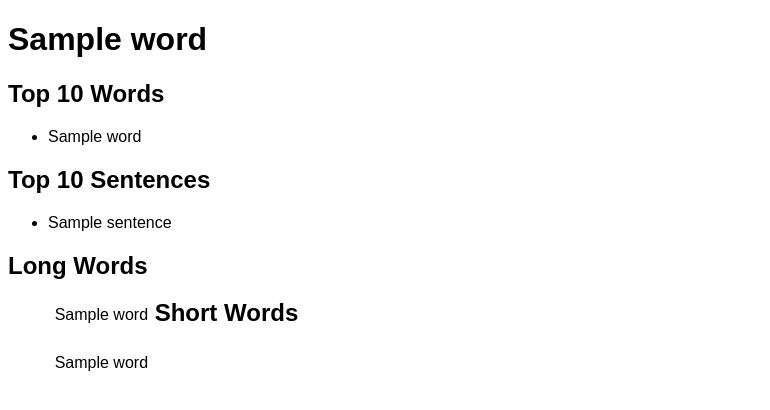
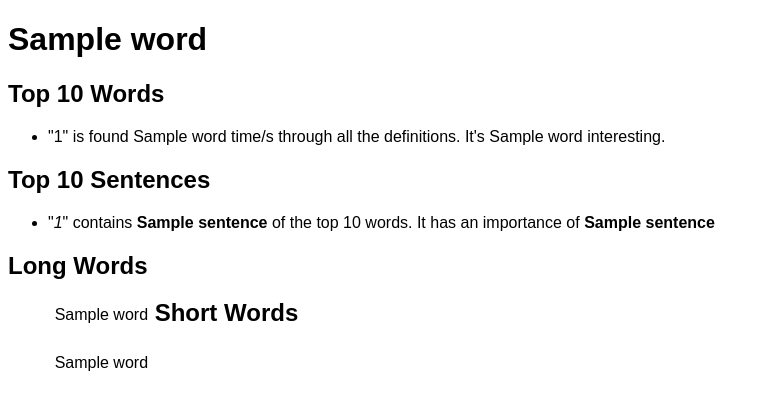
Before and after one commit to anthx/urban-stats, a Python web app: template templates/definition.html in a window 1280 px wide. Shown: the top 410 px of the page, without its empty margins (0-770 px from the left). Run offline with Jinja, Linux system fonts and the light colour scheme; the template is opened without the code that fills it: most values are stand-ins (such as "Sample title", 1, 10 or a date in 2020).

Commit message:
improved messages

```diff
--- a/templates/definition.html
+++ b/templates/definition.html
@@ -26,13 +26,13 @@
 <h2>Top 10 Words</h2>
 <ul>
 {% for word in data['top_10_words'] %}
-<li>{{word}}</li>
+<li>"{{word[0]}}" is found {{word[1]}} time/s through all the definitions. It's {{word[2]}} interesting.</li>
 {% endfor %}
 </ul>
 <h2>Top 10 Sentences</h2>
 <ul>
 {% for sentence in data['top_10_sentences'] %}
-<li>{{sentence}}</li>
+    <li>"<em>{{sentence[0]}}</em>" contains <strong>{{sentence[1]}}</strong> of the top 10 words. It has an importance of <strong>{{sentence[2]}}</strong></li>
 {% endfor %}
 </ul>
 
```
